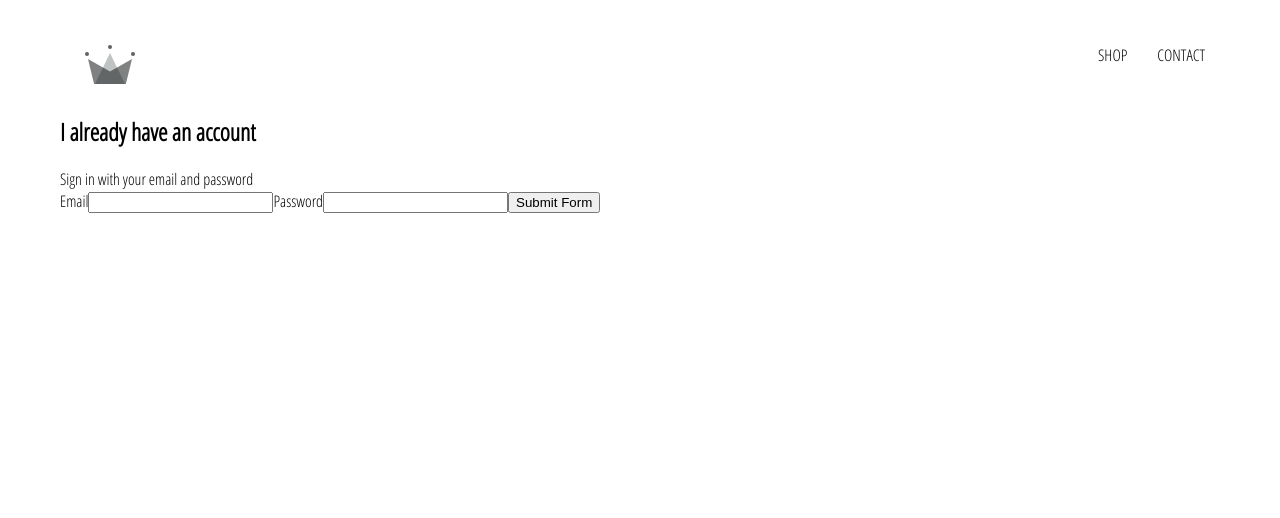
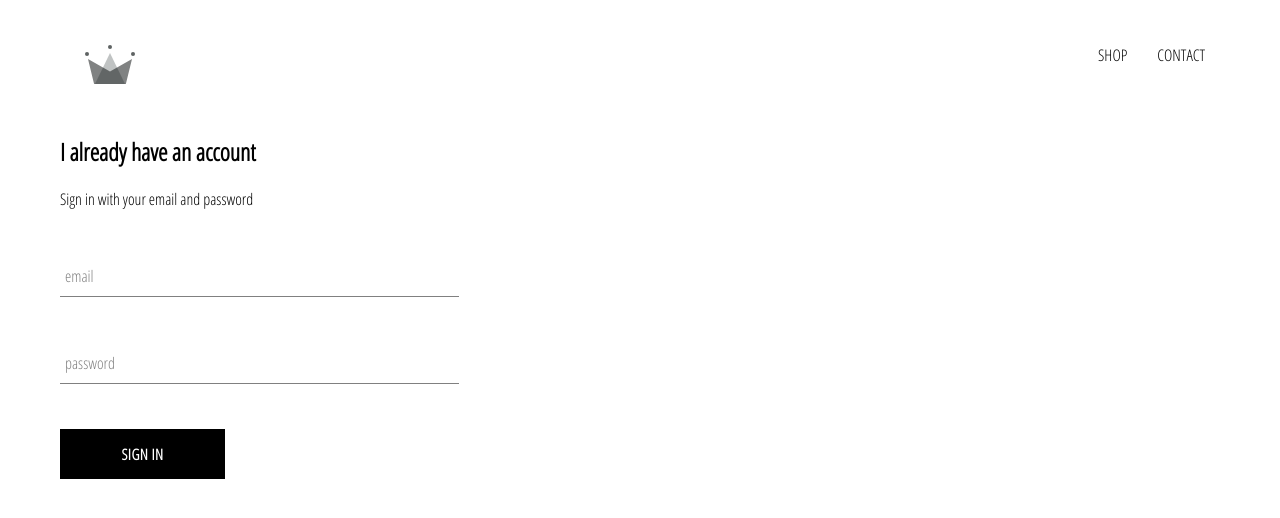
Before and after one commit to rob212/crwn-clothing, a React (Create React App) app: page /signin in a window 1280 px wide. Shown: the top 518 px of the page. Built offline with nearby package versions, Linux system fonts and the light colour scheme.

Commit message:
added in custom form text field and custom form button. Fixed some accessibility issues by addition of landmarks

```diff
--- a/src/App.js
+++ b/src/App.js
@@ -1,23 +1,23 @@
-import React from 'react';
-import { Switch, Route } from 'react-router-dom';
+import React from "react";
+import { Switch, Route } from "react-router-dom";
 
-import HomePage from './pages/homepage/homepage.component';
-import ShopPage from './pages/shop/shop.component';
-import SignInAndSignUpPage from './pages/sign-in-and-sign-up/sign-in-and-sign-up.component';
+import HomePage from "./pages/homepage/homepage.component";
+import ShopPage from "./pages/shop/shop.component";
+import SignInAndSignUpPage from "./pages/sign-in-and-sign-up/sign-in-and-sign-up.component";
 
-import Header from './components/header/header.component';
-
+import Header from "./components/header/header.component";
 
 function App() {
   return (
     <div>
       <Header />
-      <Switch>
-      <Route exact path='/' component={HomePage}/>
-      <Route exact path='/shop' component={ShopPage}/>
-      <Route exact path='/signin' component={SignInAndSignUpPage}/>
-
-      </Switch>
+      <main>
+        <Switch>
+          <Route exact path="/" component={HomePage} />
+          <Route exact path="/shop" component={ShopPage} />
+          <Route exact path="/signin" component={SignInAndSignUpPage} />
+        </Switch>
+      </main>
     </div>
   );
 }
--- /dev/null
+++ b/src/components/custom-button/custom-button.component.jsx
@@ -0,0 +1,11 @@
+import React from 'react';
+
+import './custom-button.component.scss';
+
+const CustomButton = ({ children, ...otherProps}) => (
+<button className='custom-button' {...otherProps}>
+    {children}
+</button>
+);
+
+export default CustomButton;
--- /dev/null
+++ b/src/components/custom-button/custom-button.component.scss
@@ -0,0 +1,22 @@
+.custom-button {
+    min-width: 165px;
+    width: auto;
+    height: 50px;
+    letter-spacing: 0.5px;
+    line-height: 50px;
+    padding: 0 35px 0 35px;
+    font-size: 15px;
+    background-color: black;
+    color: white;
+    text-transform: uppercase;
+    font-family: 'Open Sans Condensed';
+    font-weight: bolder;
+    border: none;
+    cursor: pointer;
+
+    &:hover {
+      background-color: white;
+      color: black;
+      border: 1px solid black;
+    }
+  }
--- /dev/null
+++ b/src/components/form-input/form-input.component.jsx
@@ -0,0 +1,26 @@
+import React from "react";
+
+import "./form-input.component.scss";
+
+const FormInput = ({ id, handleChange, label, ...otherProps }) => (
+  <div className="group">
+    <input
+      className="form-input"
+      onChange={handleChange}
+      id={id}
+      {...otherProps}
+    ></input>
+    {label ? (
+      <label
+        htmlFor={id}
+        className={`${
+          otherProps.value.length ? "shrink" : ""
+        } form-input-label`}
+      >
+          {label}
+      </label>
+    ) : null}
+  </div>
+);
+
+export default FormInput;
--- /dev/null
+++ b/src/components/form-input/form-input.component.scss
@@ -0,0 +1,54 @@
+$sub-color: grey;
+$main-color: black;
+
+@mixin shrinkLabel {
+  top: -14px;
+  font-size: 12px;
+  color: $main-color;
+}
+
+.group {
+  position: relative;
+  margin: 45px 0;
+
+  .form-input {
+    background: none;
+    background-color: white;
+    color: $sub-color;
+    font-size: 18px;
+    padding: 10px 10px 10px 5px;
+    display: block;
+    width: 100%;
+    border: none;
+    border-radius: 0;
+    border-bottom: 1px solid $sub-color;
+    margin: 25px 0;
+
+    &:focus {
+      outline: none;
+    }
+
+    &:focus ~ .form-input-label {
+      @include shrinkLabel();
+    }
+  }
+
+  input[type='password'] {
+    letter-spacing: 0.3em;
+  }
+
+  .form-input-label {
+    color: $sub-color;
+    font-size: 16px;
+    font-weight: normal;
+    position: absolute;
+    pointer-events: none;
+    left: 5px;
+    top: 10px;
+    transition: 300ms ease all;
+
+    &.shrink {
+      @include shrinkLabel();
+    }
+  }
+}
--- a/src/components/header/header.component.jsx
+++ b/src/components/header/header.component.jsx
@@ -6,7 +6,7 @@
 import "./header.styles.scss";
 
 const Header = () => (
-  <div className="header">
+  <header className="header">
     <Link className='logo-container' to="/">
         <Logo className='logo'></Logo>
     </Link>
@@ -18,7 +18,7 @@
             CONTACT
         </Link>
     </div>
-  </div>
+  </header>
 );
 
 
--- a/src/components/sign-in/sign-in.component.jsx
+++ b/src/components/sign-in/sign-in.component.jsx
@@ -1,4 +1,7 @@
 import React from "react";
+
+import FormInput from '../form-input/form-input.component';
+import CustomButton from '../custom-button/custom-button.component';
 
 import "./sign-in.styles.scss";
 
@@ -30,25 +33,25 @@
         <span>Sign in with your email and password</span>
 
         <form onSubmit={this.handleSubmit}>
-          <label for="email">Email</label>
-          <input
+          <FormInput
             id="email"
             name="email"
             value={this.state.email}
-            onChange={this.handleChange}
+            handleChange={this.handleChange}
+            label='email'
             required
-          ></input>
+            ></FormInput>
 
-          <label for="password">Password</label>
-          <input
+          <FormInput
             id="password"
             name="password"
             value={this.state.password}
-            onChange={this.handleChange}
+            handleChange={this.handleChange}
+            label='password'
             required
-          ></input>
+          ></FormInput>
 
-          <input type="submit" value="Submit Form" />
+          <CustomButton type="submit">Sign in</CustomButton>
         </form>
       </div>
     );
--- a/src/components/sign-in/sign-in.styles.scss
+++ b/src/components/sign-in/sign-in.styles.scss
@@ -0,0 +1,9 @@
+.sign-in {
+    width: 30vw;
+    display: flex;
+    flex-direction: column;
+
+    .title {
+        margin: 10px 0;
+    }
+}
```
